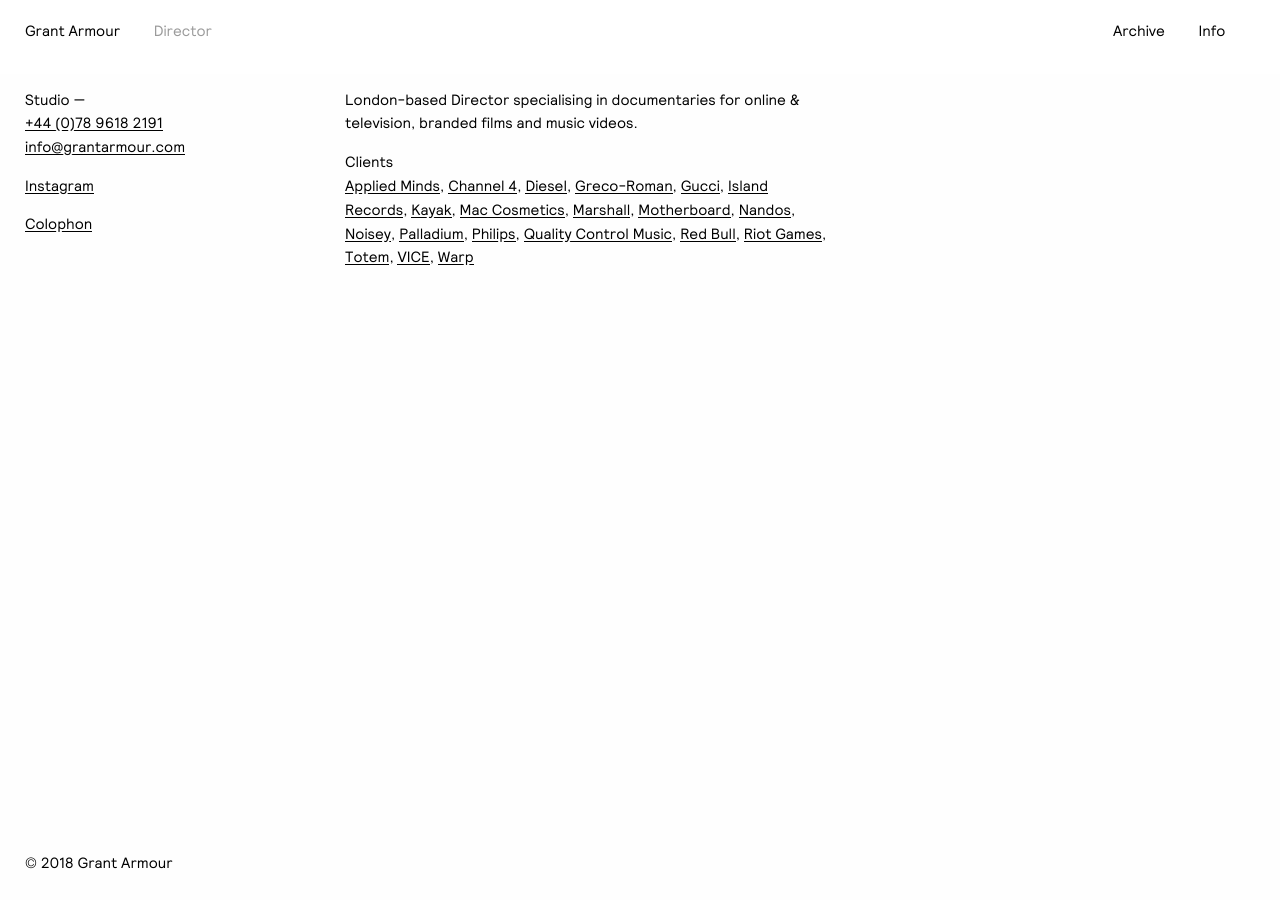
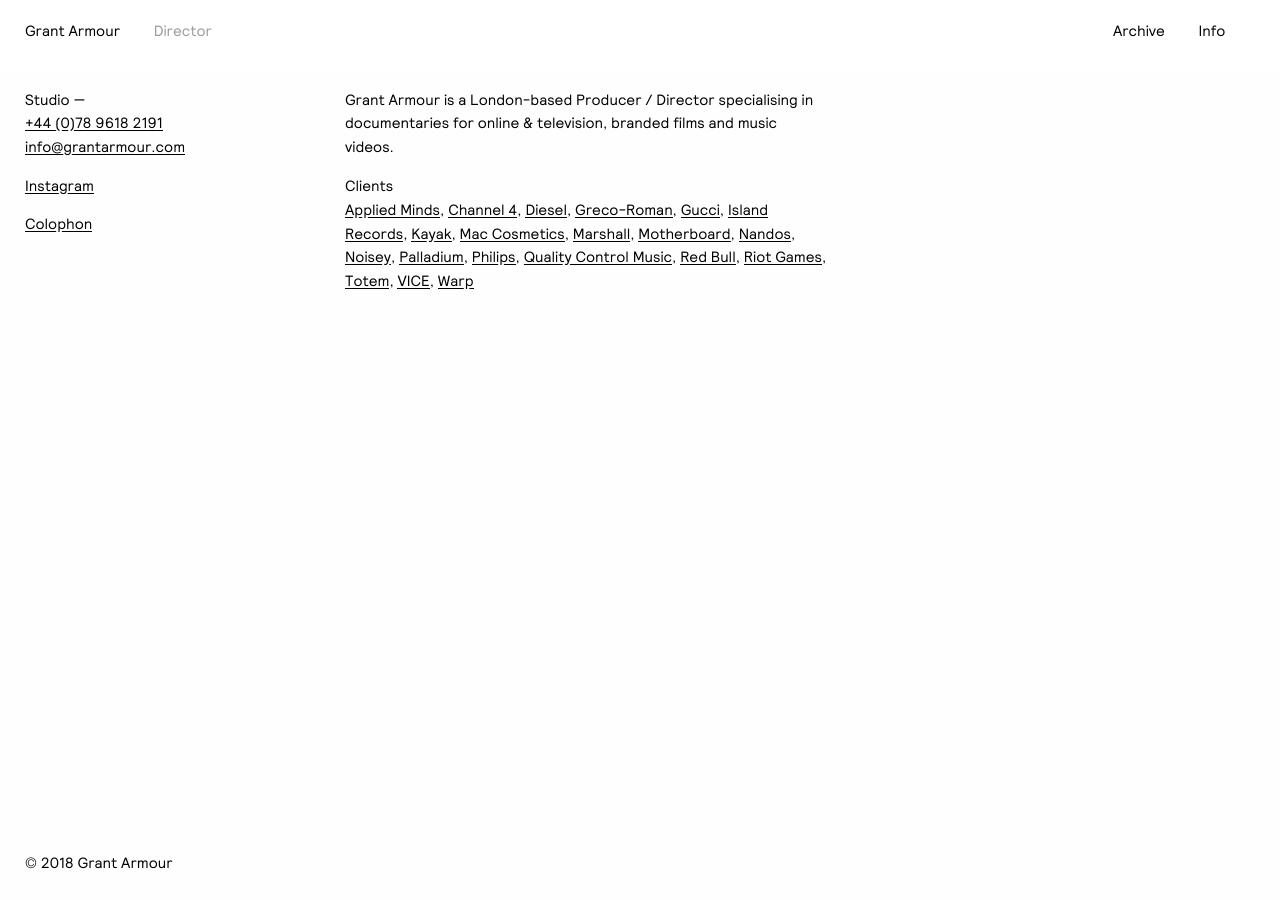
Before and after one commit to garethjohnsdesign/grantarmour.com, a Jekyll site: the page built from info.md, in a window 1280 px wide. Built offline with Jekyll 4.4.1, drawn with Linux system fonts in a browser that asks for light colours.

Commit message:
Updated Info

```diff
--- a/info.md
+++ b/info.md
@@ -56,4 +56,4 @@ showreel: 84112969
 layout: info
 ---
 
-London-based Director specialising in documentaries for online & television, branded films and music videos.
+Grant Armour is a London-based Producer / Director specialising in documentaries for online & television, branded films and music videos.
```
